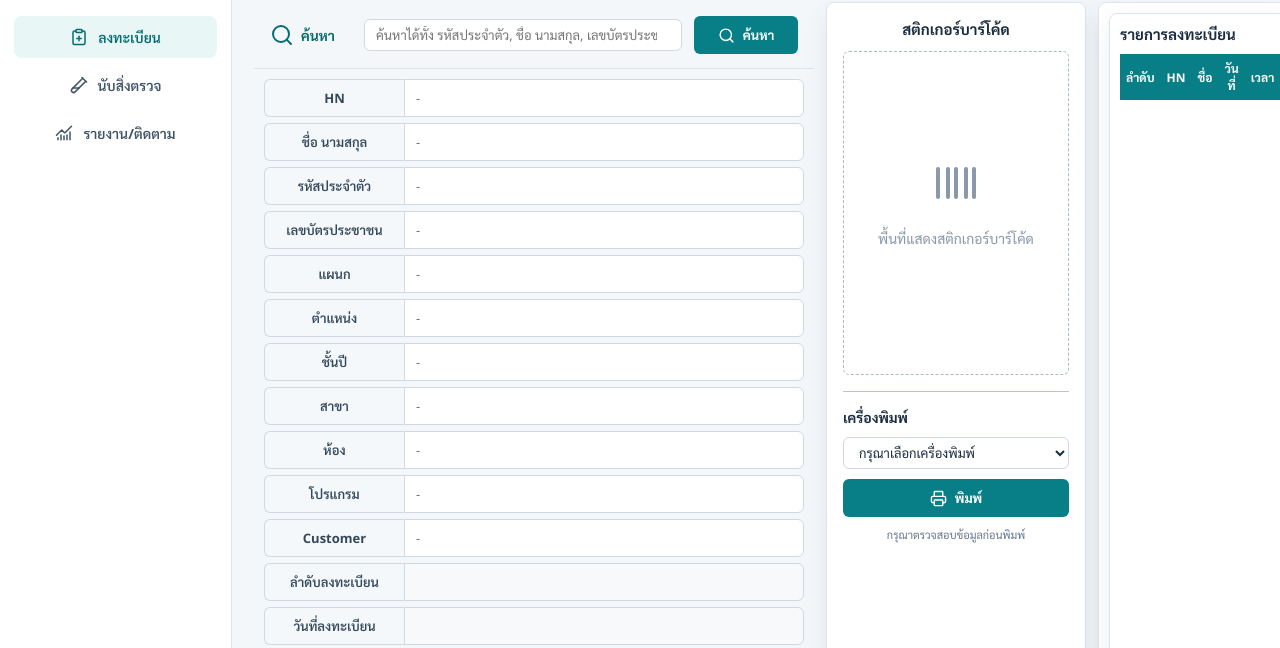
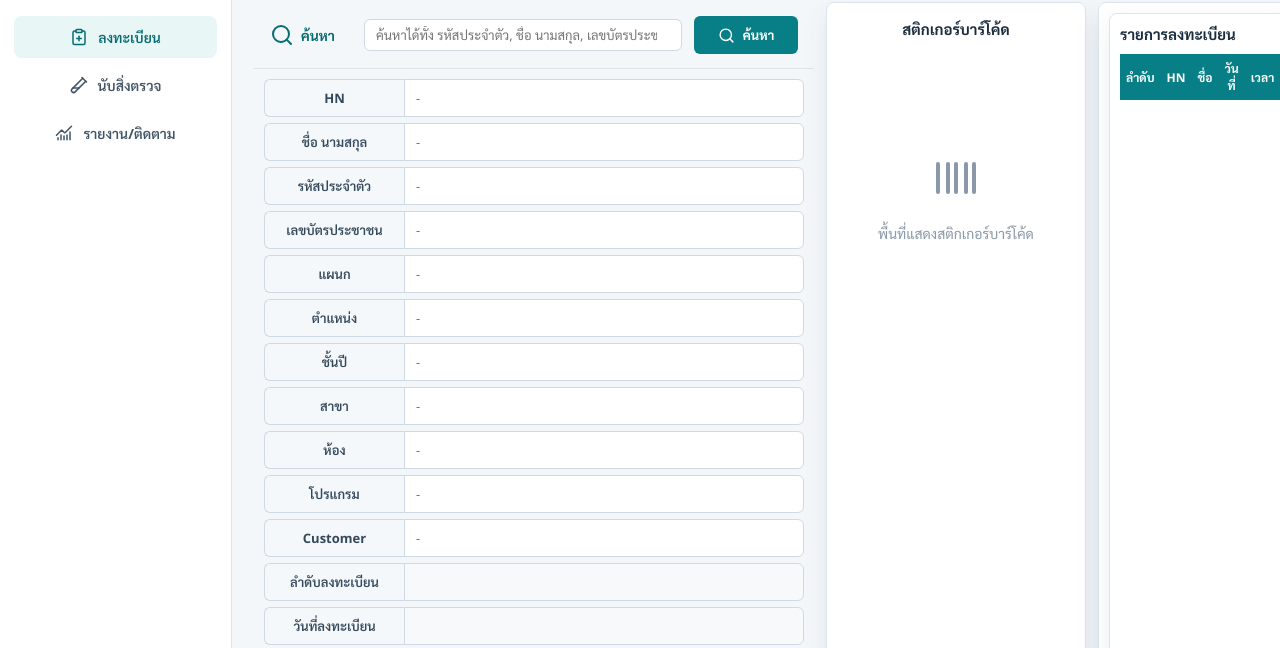
Before and after one commit to RBMedical/MobileCheckUp, a plain HTML site: page index.html in a window 1280 px wide. Shown: the part 76-724 px from the top of the page. Drawn offline with nearby package versions, Linux system fonts and the light colour scheme.

Commit message:
Update styles.css

```diff
--- a/styles.css
+++ b/styles.css
@@ -356,16 +356,20 @@ button svg {
   font-size: 15px;
 }
 
-.sticker-preview {
-  min-height: 324px;
-  display: grid;
-  gap: 10px;
-  align-content: start;
-  padding: 12px;
-  border: 1px dashed #aab9ca;
-  border-radius: 6px;
-  background: #fff;
-  overflow-x: auto;
+.sticker-preview{
+  height:620px;
+
+  display:flex;
+  flex-direction:column;
+
+  gap:6px;
+
+  padding:8px;
+
+  overflow-y:auto;
+  overflow-x:hidden;
+
+  align-items:center;
 }
 
 .empty-state {
```
